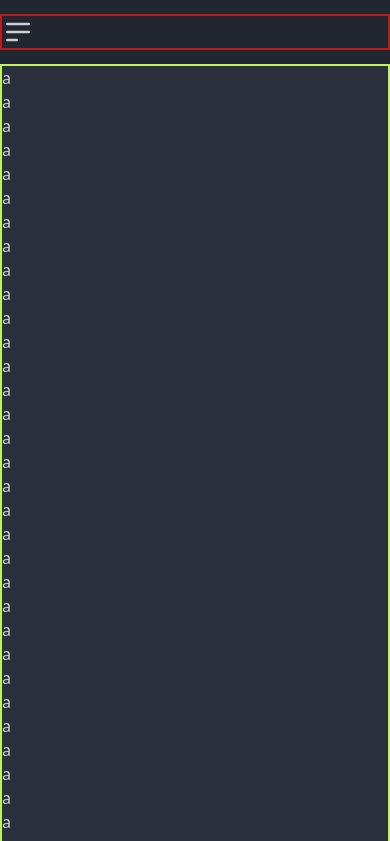
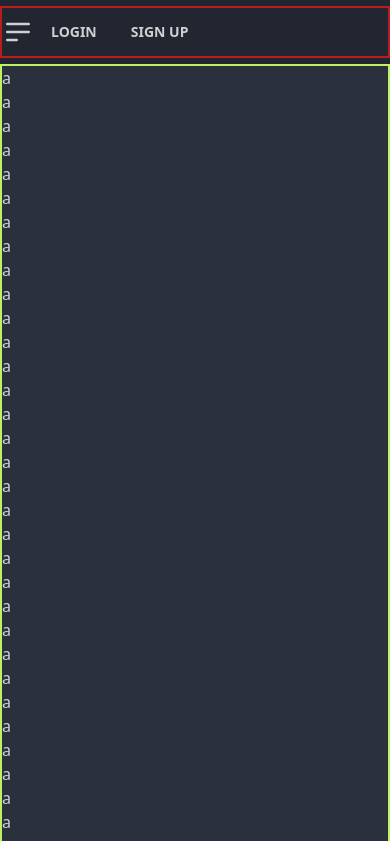
Before and after one commit to HCVincent/free-games-firebase, a Next.js app: page / in a window 390 px wide. Shown: the top 841 px of the page. Built offline with nearby package versions, Linux system fonts and the light colour scheme; no server answers.

Commit message:
fix modal bug

```diff
--- a/src/components/Navbar/RightContent/RightContent.tsx
+++ b/src/components/Navbar/RightContent/RightContent.tsx
@@ -15,8 +15,10 @@ const RightContent: React.FC<RightContentProps> = ({
   theme,
 }) => {
   return (
-    <div className="hidden lg:flex lg:items-center">
-      <ThemeButton toggleTheme={toggleTheme} theme={theme} />
+    <div className="lg:flex lg:items-center">
+      <div className="hidden lg:flex  ">
+        <ThemeButton toggleTheme={toggleTheme} theme={theme} />
+      </div>
       {isLogin ? <SignOut /> : <AuthModal />}
     </div>
   );
```
